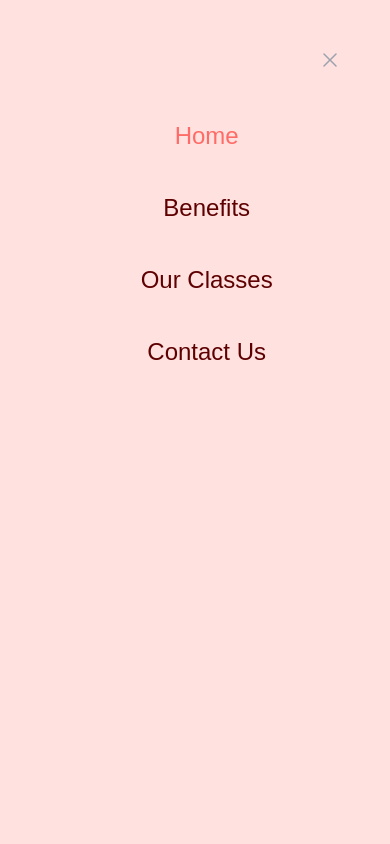
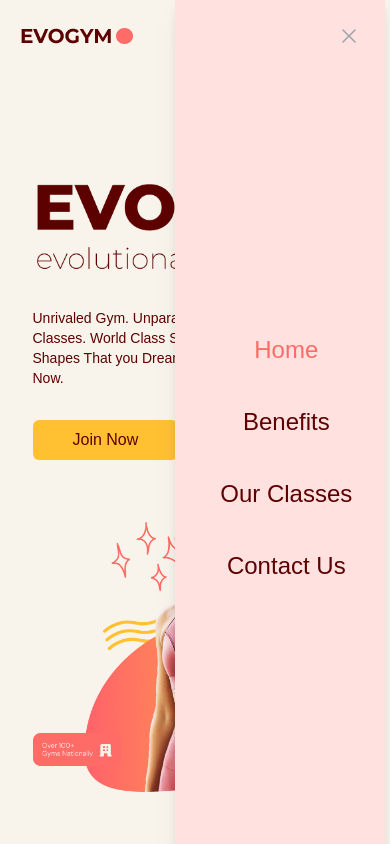
Before and after one commit to codeboy0704/gym-typescript, a React (Vite) app: page / in a window 390 px wide. Both pictures are taken after a click on the button 342 px from the left and 36 px from the top of the page. Shown: the top 844 px of the page. Built offline with nearby package versions, Linux system fonts and the light colour scheme.

Commit message:
changes on responsive design

```diff
--- a/src/scenes/navbar/index.tsx
+++ b/src/scenes/navbar/index.tsx
@@ -21,7 +21,7 @@ const Navbar = ({ isTopOfPage, selectedPage, setSelectedPage }: Props) => {
   return (
     <nav>
       <div
-        className={`${navbarBackground} ${flexBetween} fixed top-0 z-30 right-2 w-full py-4`}
+        className={`${navbarBackground} ${flexBetween} fixed top-0 z-30 w-full py-4`}
       >
         <div className={`${flexBetween} px-[20px] w-[100%]`}>
           <div className={`${flexBetween} w-full gap-16`}>
@@ -74,16 +74,16 @@ const Navbar = ({ isTopOfPage, selectedPage, setSelectedPage }: Props) => {
 
       {/* MOBILE MENU MODAL */}
       {!isAboveMediumScreens && isMenuToggled && (
-        <div className="fixed flex flex-col align-center right-0 sm:right-1 bottom-0 z-40 h-full w-[100%] sm:w-[300px] bg-primary-100 drop-shadow-xl">
+        <div className="fixed flex flex-col align-center right-[5px] sm:right-1 bottom-0 z-40 h-full w-[210px] sm:w-[300px] bg-primary-100 drop-shadow-xl">
           {/* CLOSE ICON */}
-          <div className="flex justify-end align-center p-12">
+          <div className="flex justify-end align-center p-6">
             <button onClick={() => setIsMenuToggled(!isMenuToggled)}>
               <XMarkIcon className="h-6 w-6 text-gray-400" />
             </button>
           </div>
 
           {/* MENU ITEMS */}
-          <div className="ml-[3%] w-[100%] md-[5%] flex flex-col text-center gap-10 text-2xl">
+          <div className="ml-[3%] w-[100%] md-[5%] flex flex-col text-center justify-center my-auto gap-10 text-2xl">
             <Link
               page="Home"
               selectedPage={selectedPage}
```
